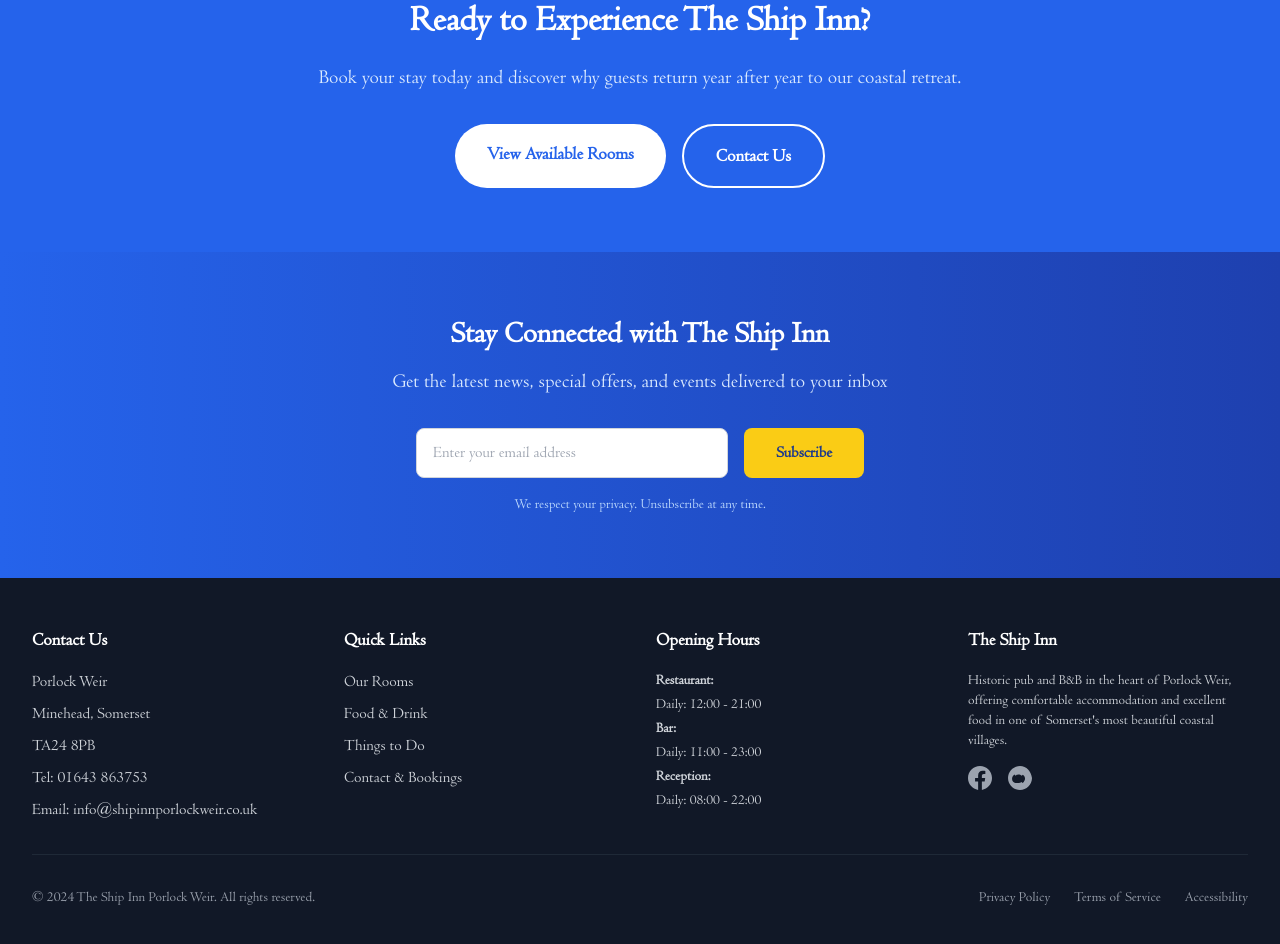
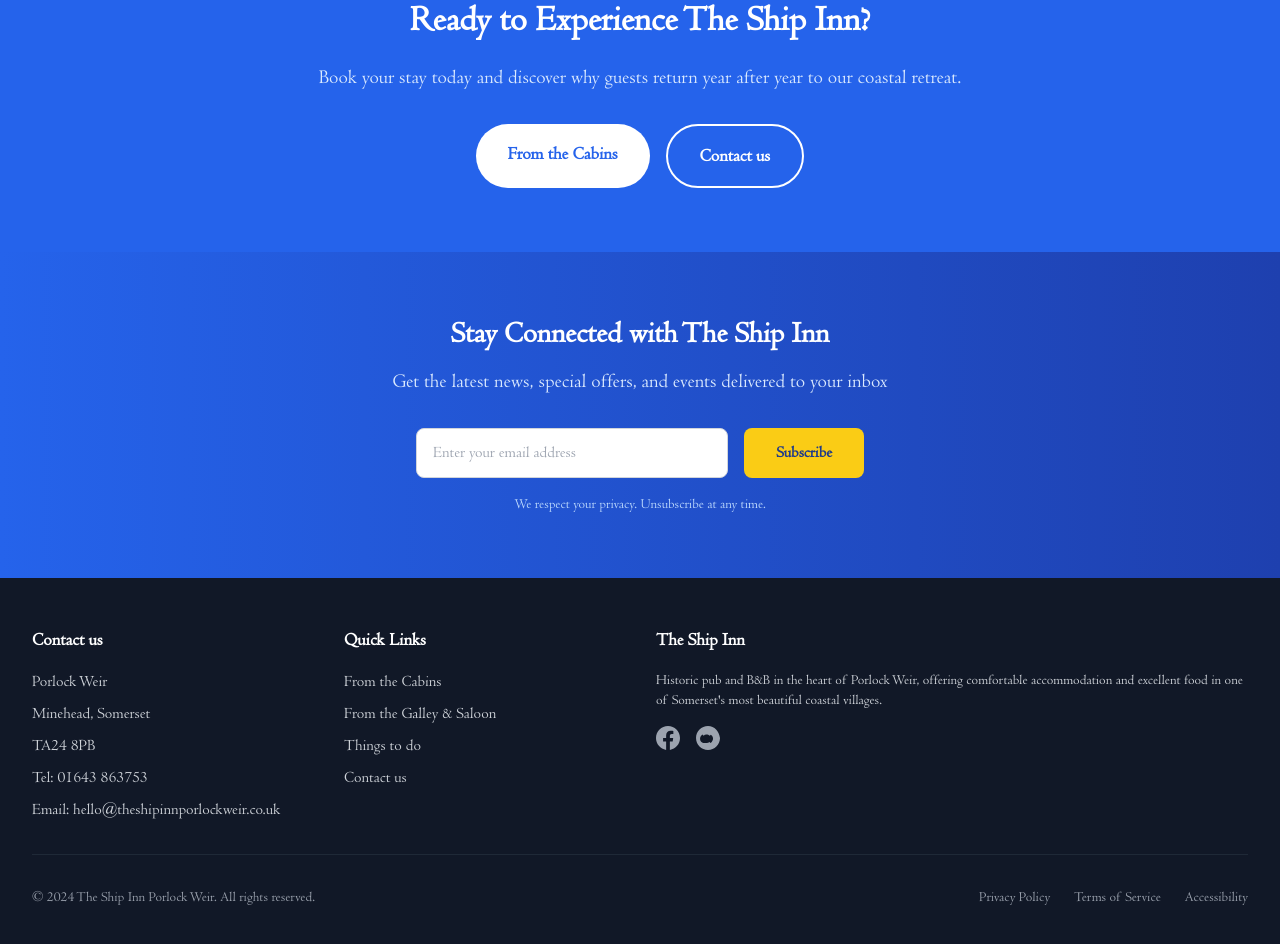
Before and after one commit to itsmyapp-code/ship-inn-studio, a Next.js app: page / in a window 1280 px wide. Shown: the part 1440-2384 px from the top of the page. Built offline with nearby package versions, Linux system fonts and the light colour scheme.

Commit message:
Update page names, email address, remove opening hours, and embed map on contact page

```diff
--- a/src/app/(website)/contact/page.tsx
+++ b/src/app/(website)/contact/page.tsx
@@ -1,5 +1,5 @@
 export const metadata = {
-  title: 'Contact & Find Us - The Ship Inn Porlock Weir',
+  title: 'Contact us - The Ship Inn Porlock Weir',
   description: 'Get in touch with The Ship Inn for bookings, enquiries, or directions. Located in the heart of Porlock Weir, Somerset. Phone: 01643 863753',
 }
 
@@ -12,7 +12,7 @@ export default function ContactPage() {
       {/* Hero Section */}
       <section className="relative h-64 bg-ship-blue-600 flex items-center justify-center">
         <div className="text-center text-white">
-          <h1 className="text-4xl md:text-5xl font-bold mb-4">Contact & Find Us</h1>
+          <h1 className="text-4xl md:text-5xl font-bold mb-4">Contact us</h1>
           <p className="text-xl">Get in touch or visit us in beautiful Porlock Weir</p>
         </div>
       </section>
@@ -35,7 +35,6 @@ export default function ContactPage() {
                   <div>
                     <h3 className="font-semibold text-gray-900 mb-1">Phone</h3>
                     <p className="text-gray-600">01643 863753</p>
-                    <p className="text-sm text-gray-500">Available 8am - 10pm daily</p>
                   </div>
                 </div>
 
@@ -47,7 +46,7 @@ export default function ContactPage() {
                   </div>
                   <div>
                     <h3 className="font-semibold text-gray-900 mb-1">Email</h3>
-                    <p className="text-gray-600">info@shipinnporlockweir.co.uk</p>
+                    <p className="text-gray-600">hello@theshipinnporlockweir.co.uk</p>
                     <p className="text-sm text-gray-500">We aim to respond within 4 hours</p>
                   </div>
                 </div>
@@ -66,22 +65,6 @@ export default function ContactPage() {
                       Porlock Weir<br />
                       Minehead, Somerset<br />
                       TA24 8PB
-                    </p>
-                  </div>
-                </div>
-
-                <div className="flex items-start">
-                  <div className="bg-ship-blue-100 p-3 rounded-full mr-4">
-                    <svg className="w-6 h-6 text-ship-blue-600" fill="none" stroke="currentColor" viewBox="0 0 24 24">
-                      <path strokeLinecap="round" strokeLinejoin="round" strokeWidth={2} d="M12 8v4l3 3m6-3a9 9 0 11-18 0 9 9 0 0118 0z" />
-                    </svg>
-                  </div>
-                  <div>
-                    <h3 className="font-semibold text-gray-900 mb-1">Reception Hours</h3>
-                    <p className="text-gray-600">
-                      Daily: 8:00am - 10:00pm<br />
-                      Check-in: 3:00pm - 9:00pm<br />
-                      Check-out: 8:00am - 11:00am
                     </p>
                   </div>
                 </div>
@@ -106,16 +89,18 @@ export default function ContactPage() {
             <p className="text-lg text-gray-600">Located in the heart of Porlock Weir</p>
           </div>
 
-          {/* Map Placeholder */}
-          <div className="bg-gray-300 h-96 rounded-lg flex items-center justify-center mb-8">
-            <div className="text-center text-gray-600">
-              <svg className="w-12 h-12 mx-auto mb-4" fill="none" stroke="currentColor" viewBox="0 0 24 24">
-                <path strokeLinecap="round" strokeLinejoin="round" strokeWidth={2} d="M17.657 16.657L13.414 20.9a1.998 1.998 0 01-2.827 0l-4.244-4.243a8 8 0 1111.314 0z" />
-                <path strokeLinecap="round" strokeLinejoin="round" strokeWidth={2} d="M15 11a3 3 0 11-6 0 3 3 0 016 0z" />
-              </svg>
-              <p>Interactive map will be embedded here</p>
-              <p className="text-sm">Google Maps integration showing The Ship Inn location</p>
-            </div>
+          {/* Map Section */}
+          <div className="w-full h-96 rounded-lg overflow-hidden shadow-lg mb-12">
+            <iframe
+              src="https://www.google.com/maps?q=The%20Ship%20Inn%20Porlock%20Weir%20TA24%208PB&output=embed"
+              width="100%"
+              height="100%"
+              style={{ border: 0 }}
+              allowFullScreen={true}
+              loading="lazy"
+              referrerPolicy="no-referrer-when-downgrade"
+              title="The Ship Inn Location"
+            ></iframe>
           </div>
 
           {/* Directions */}
@@ -177,7 +162,7 @@ export default function ContactPage() {
               Call Now: 01643 863753
             </a>
             <a
-              href="mailto:info@shipinnporlockweir.co.uk"
+              href="mailto:hello@theshipinnporlockweir.co.uk"
               className="bg-transparent border-2 border-white hover:bg-white hover:text-ship-blue-600 text-white px-8 py-3 rounded-lg font-semibold transition-colors"
             >
               Send Email
--- a/src/app/(website)/food-drink/page.tsx
+++ b/src/app/(website)/food-drink/page.tsx
@@ -2,7 +2,7 @@
 
 
 export const metadata = {
-  title: 'Food & Drink - The Ship Inn Porlock Weir',
+  title: 'From the Galley & Saloon - The Ship Inn Porlock Weir',
   description: 'Enjoy fresh local seafood, traditional pub classics, and fine ales at The Ship Inn. Our restaurant and bar offer the best of Somerset cuisine with stunning harbour views.',
 }
 
@@ -54,7 +54,7 @@ export default function FoodDrinkPage() {
       {/* Hero Section */}
       <section className="relative h-64 bg-ship-blue-600 flex items-center justify-center">
         <div className="text-center text-white">
-          <h1 className="text-4xl md:text-5xl font-bold mb-4">Food & Drink</h1>
+          <h1 className="text-4xl md:text-5xl font-bold mb-4">From the Galley & Saloon</h1>
           <p className="text-xl">Fresh local ingredients, traditional recipes, warm hospitality</p>
         </div>
       </section>
@@ -74,12 +74,6 @@ export default function FoodDrinkPage() {
                 Dine in our cozy restaurant with views over Porlock Weir's picturesque harbour,
                 or enjoy a drink in our traditional bar with its warming log fire and maritime charm.
               </p>
-              <div className="space-y-2 text-gray-600">
-                <p><strong>Serving Hours:</strong></p>
-                <p>Lunch: 12:00 - 14:30 daily</p>
-                <p>Dinner: 18:00 - 21:00 daily</p>
-                <p>Bar: 11:00 - 23:00 daily</p>
-              </div>
             </div>
             <div className="h-96 bg-ship-blue-200 rounded-lg"></div>
           </div>
@@ -238,7 +232,7 @@ export default function FoodDrinkPage() {
               Call to Reserve: 01643 863753
             </a>
             <a
-              href="mailto:info@shipinnporlockweir.co.uk"
+              href="mailto:hello@theshipinnporlockweir.co.uk"
               className="bg-transparent border-2 border-white hover:bg-white hover:text-ship-blue-600 text-white px-8 py-3 rounded-lg font-semibold transition-colors"
             >
               Email Us
--- a/src/app/(website)/gallery/page.tsx
+++ b/src/app/(website)/gallery/page.tsx
@@ -120,7 +120,7 @@ export default function GalleryPage() {
               href="/rooms"
               className="bg-transparent border-2 border-white hover:bg-white hover:text-ship-blue-600 text-white px-8 py-3 rounded-lg font-semibold transition-colors"
             >
-              View Our Rooms
+              From the Cabins
             </a>
           </div>
         </div>
--- a/src/app/(website)/legal/page.tsx
+++ b/src/app/(website)/legal/page.tsx
@@ -59,7 +59,7 @@ export default function LegalPage() {
               <h3 className="text-xl font-semibold text-gray-900 mt-6 mb-3">Your Rights</h3>
               <p className="mb-4">
                 You have the right to access, correct, or delete your personal data.
-                Contact us at info@shipinnporlockweir.co.uk to exercise these rights.
+                Contact us at hello@theshipinnporlockweir.co.uk to exercise these rights.
               </p>
             </div>
           </div>
@@ -175,7 +175,7 @@ export default function LegalPage() {
             </p>
             <div className="flex flex-col sm:flex-row gap-4">
               <a
-                href="mailto:info@shipinnporlockweir.co.uk"
+                href="mailto:hello@theshipinnporlockweir.co.uk"
                 className="bg-ship-blue-600 hover:bg-ship-blue-700 text-white px-6 py-2 rounded-lg font-semibold transition-colors text-center"
               >
                 Email Us
--- a/src/app/(website)/page.tsx
+++ b/src/app/(website)/page.tsx
@@ -33,7 +33,7 @@ export default function HomePage() {
                 href="/rooms"
                 className="bg-white hover:bg-gray-100 text-blue-900 px-10 py-4 rounded-full text-xl font-bold transition-all duration-300 shadow-lg"
               >
-                View Our Rooms
+                From the Cabins
               </Link>
               <Link
                 href="/contact"
@@ -108,13 +108,13 @@ export default function HomePage() {
               href="/rooms"
               className="bg-white hover:bg-gray-100 text-blue-600 px-8 py-4 rounded-full text-lg font-bold transition-all duration-300"
             >
-              View Available Rooms
+              From the Cabins
             </Link>
             <Link
               href="/contact"
               className="border-2 border-white bg-transparent hover:bg-white text-white hover:text-blue-600 px-8 py-4 rounded-full text-lg font-bold transition-all duration-300"
             >
-              Contact Us
+              Contact us
             </Link>
           </div>
         </div>
--- a/src/app/(website)/rooms/page.tsx
+++ b/src/app/(website)/rooms/page.tsx
@@ -4,7 +4,7 @@ import Link from 'next/link'
 import RoomGallery from '@/components/RoomGallery'
 
 export const metadata = {
-  title: 'Our Rooms - The Ship Inn Porlock Weir',
+  title: 'From the Cabins - The Ship Inn Porlock Weir',
   description: 'Discover our five beautifully appointed guest rooms, each offering modern comfort with traditional charm in the heart of Porlock Weir.',
 }
 
@@ -68,7 +68,7 @@ export default function RoomsPage() {
       {/* Hero Section */}
       <section className="relative h-64 bg-ship-blue-600 flex items-center justify-center">
         <div className="text-center text-white">
-          <h1 className="text-4xl md:text-5xl font-bold mb-4">Our Rooms</h1>
+          <h1 className="text-4xl md:text-5xl font-bold mb-4">From the Cabins</h1>
           <p className="text-xl">Five unique rooms, each with its own character and charm</p>
         </div>
       </section>
--- a/src/app/(website)/things-to-do/page.tsx
+++ b/src/app/(website)/things-to-do/page.tsx
@@ -2,7 +2,7 @@
 
 
 export const metadata = {
-  title: 'Things to Do - The Ship Inn Porlock Weir',
+  title: 'Things to do - The Ship Inn Porlock Weir',
   description: 'Discover the best of Porlock Weir and Exmoor National Park. From coastal walks to historic villages, your guide to West Somerset adventures.',
 }
 
@@ -84,7 +84,7 @@ export default function ThingsToDoPage() {
       {/* Hero Section */}
       <section className="relative h-64 bg-ship-green-600 flex items-center justify-center">
         <div className="text-center text-white">
-          <h1 className="text-4xl md:text-5xl font-bold mb-4">Things to Do</h1>
+          <h1 className="text-4xl md:text-5xl font-bold mb-4">Things to do</h1>
           <p className="text-xl">Your gateway to Exmoor National Park and the Somerset coast</p>
         </div>
       </section>
--- a/src/components/Footer.tsx
+++ b/src/components/Footer.tsx
@@ -7,13 +7,13 @@ export default function Footer() {
         <div className="grid grid-cols-1 md:grid-cols-4 gap-8">
           {/* Contact Information */}
           <div className="space-y-4">
-            <h3 className="text-lg font-semibold">Contact Us</h3>
+            <h3 className="text-lg font-semibold">Contact us</h3>
             <div className="space-y-2 text-gray-300">
               <p>Porlock Weir</p>
               <p>Minehead, Somerset</p>
               <p>TA24 8PB</p>
               <p>Tel: 01643 863753</p>
-              <p>Email: info@shipinnporlockweir.co.uk</p>
+              <p>Email: hello@theshipinnporlockweir.co.uk</p>
             </div>
           </div>
 
@@ -22,35 +22,22 @@ export default function Footer() {
             <h3 className="text-lg font-semibold">Quick Links</h3>
             <div className="space-y-2">
               <Link href="/rooms" className="block text-gray-300 hover:text-white transition-colors">
-                Our Rooms
+                From the Cabins
               </Link>
               <Link href="/food-drink" className="block text-gray-300 hover:text-white transition-colors">
-                Food & Drink
+                From the Galley & Saloon
               </Link>
               <Link href="/things-to-do" className="block text-gray-300 hover:text-white transition-colors">
-                Things to Do
+                Things to do
               </Link>
               <Link href="/contact" className="block text-gray-300 hover:text-white transition-colors">
-                Contact & Bookings
+                Contact us
               </Link>
             </div>
           </div>
 
-          {/* Opening Hours */}
-          <div className="space-y-4">
-            <h3 className="text-lg font-semibold">Opening Hours</h3>
-            <div className="space-y-1 text-gray-300 text-sm">
-              <p><strong>Restaurant:</strong></p>
-              <p>Daily: 12:00 - 21:00</p>
-              <p><strong>Bar:</strong></p>
-              <p>Daily: 11:00 - 23:00</p>
-              <p><strong>Reception:</strong></p>
-              <p>Daily: 08:00 - 22:00</p>
-            </div>
-          </div>
-
           {/* About */}
-          <div className="space-y-4">
+          <div className="space-y-4 md:col-span-2">
             <h3 className="text-lg font-semibold">The Ship Inn</h3>
             <p className="text-gray-300 text-sm">
               Historic pub and B&B in the heart of Porlock Weir, offering comfortable accommodation
--- a/src/components/Navigation.tsx
+++ b/src/components/Navigation.tsx
@@ -4,12 +4,12 @@ import Link from 'next/link'
 import { useState } from 'react'
 
 const navigation = [
-  { name: 'Our Rooms', href: '/rooms' },
-  { name: 'Food & Drink', href: '/food-drink' },
-  { name: 'Things to Do', href: '/things-to-do' },
-  { name: 'Events & News', href: '/news-events' },
+  { name: 'From the Cabins', href: '/rooms' },
+  { name: 'From the Galley & Saloon', href: '/food-drink' },
+  { name: 'Things to do', href: '/things-to-do' },
+  { name: 'News and Events', href: '/news-events' },
   { name: 'Gallery', href: '/gallery' },
-  { name: 'Contact', href: '/contact' },
+  { name: 'Contact us', href: '/contact' },
 ]
 
 export default function Navigation() {
```
Also changed, not shown: src/app/(website)/news-events/page.tsx (+15 -1 lines).
